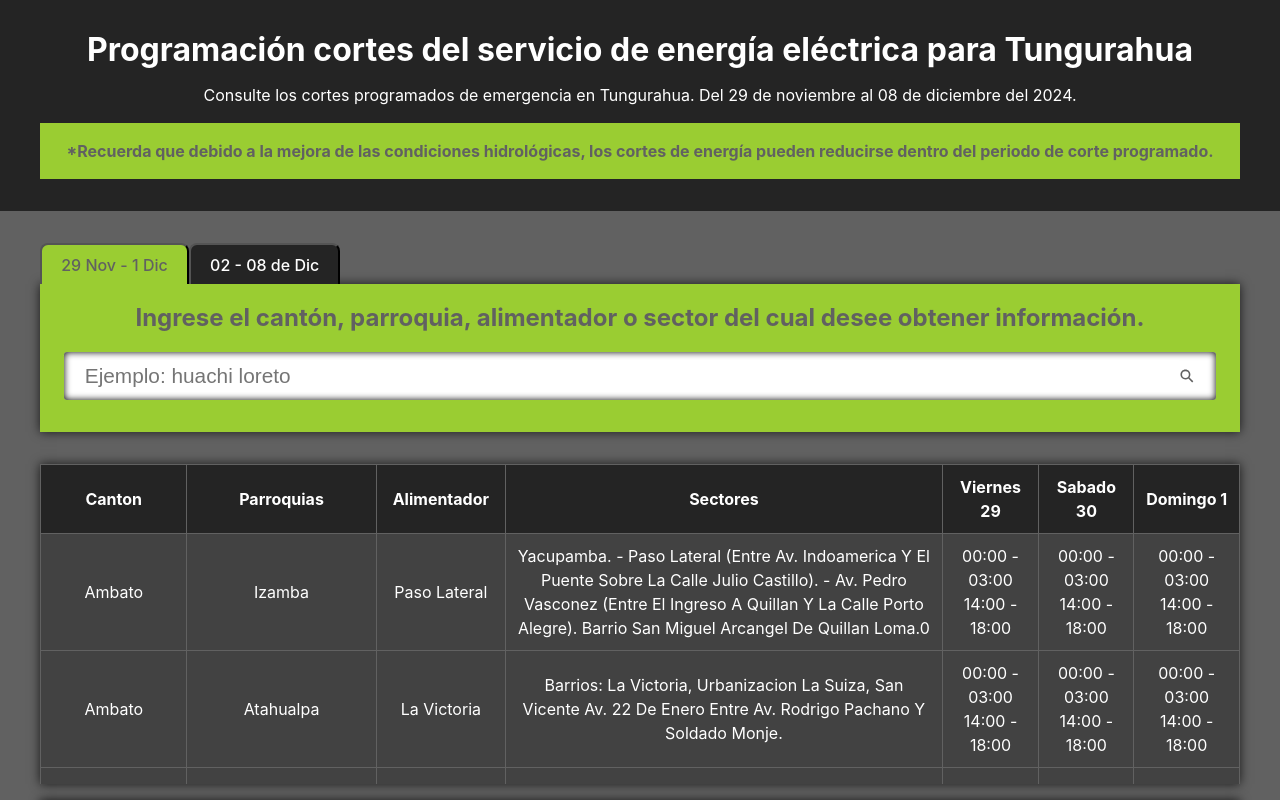
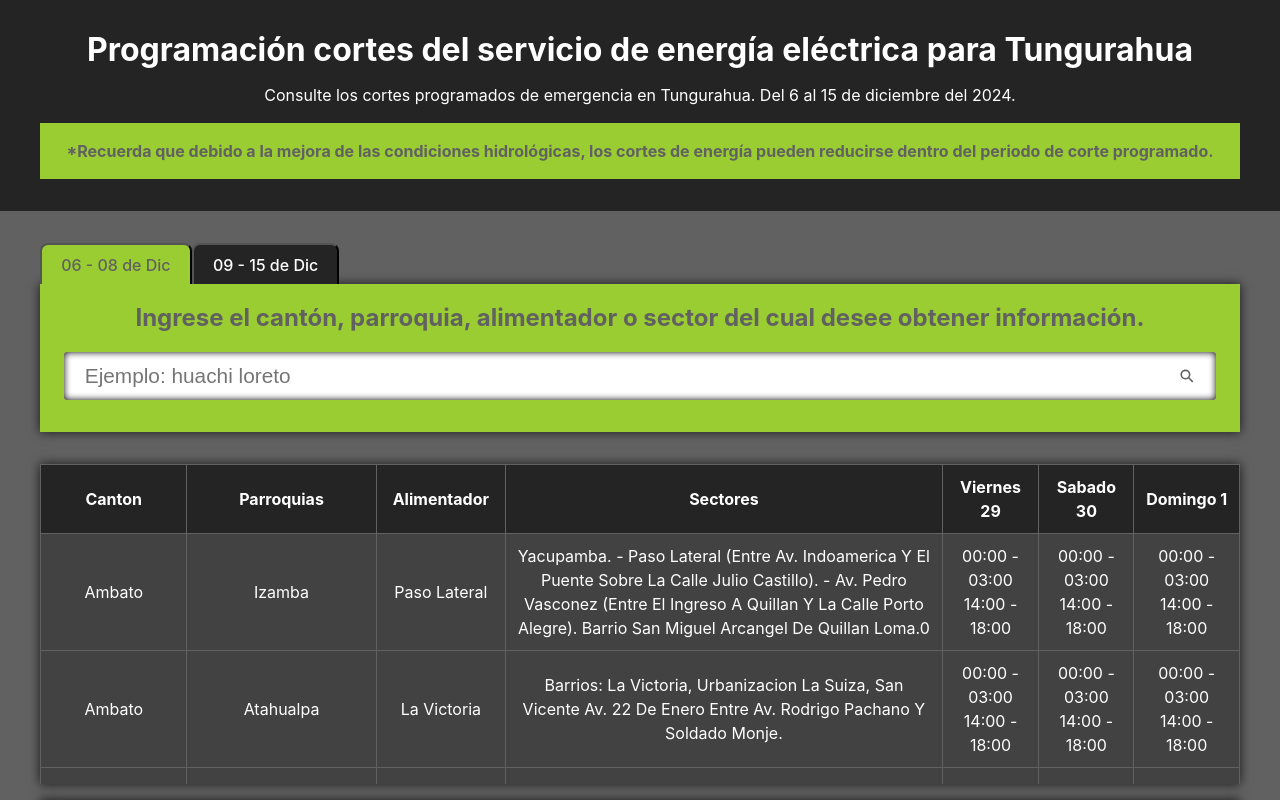
Before and after one commit to EstebanCarrilloG/info-cortes-tungurahua, a React (Vite) app: page / in a window 1280 px wide. Shown: the top 800 px of the page. Built offline with nearby package versions, Linux system fonts and the light colour scheme.

Commit message:
dates tabs render method changed

```diff
--- a/src/App.jsx
+++ b/src/App.jsx
@@ -9,9 +9,9 @@ import pageInfo from "./data/pageInfo.json";
 
 function App() {
   const [isVisible, setIsVisible] = useState(false);
-  const [week, setWeek] = useState("thisWeek");
+  const [week, setWeek] = useState("01");
   const [data, setData] = useState(getAllData(week));
-  const [active, setActive] = useState(true);
+  const [tabActive, setTabActive] = useState(week);
   const [searchValue, setSearchValue] = useState("");
   const mainRef = useRef(null);
   const [error, setError] = useState("");
@@ -53,24 +53,17 @@ function App() {
       <main>
         <div className="main-container container" id="main" ref={mainRef}>
           <div>
+            {pageInfo[0].tabsText.map((e) => (
               <button
-              className={`buttons-selection ${active ? "active" : ""}`}
+                className={`buttons-selection ${tabActive === e.id ? "active" : ""}`}
                 onClick={() => {
-                setWeek("thisWeek");
-                setActive(!active);
+                  setWeek(e.id);
+                  setTabActive(e.id);
                 }}
               >
-              {pageInfo[0].tabsText.actualy}
+                {e.text}
               </button>
-            <button
-              className={`buttons-selection ${!active ? "active" : ""}`}
-              onClick={() => {
-                setWeek("nextWeek");
-                setActive(!active);
-              }}
-            >
-              {pageInfo[0].tabsText.next}
-            </button>
+            ))}
           </div>
           <div className="forms-section">
             <form className="search-form" onSubmit={(e) => e.preventDefault()}>
@@ -120,7 +113,8 @@ function App() {
               ) : (
                 <p className="no-results-found">
                   <b>
-                    <span>ERROR: </span>No se encontraron resultados para el termino de busqueda: {" "}
+                    <span>ERROR: </span>No se encontraron resultados para el
+                    termino de busqueda:{" "}
                     <span>{searchValue.toUpperCase()}</span>
                   </b>
                 </p>
--- a/src/data/pageInfo.json
+++ b/src/data/pageInfo.json
@@ -1,9 +1,15 @@
 [
-   {
-    "pageDescription":"Consulte los cortes programados de emergencia en Tungurahua. Del 29 de noviembre al 08 de diciembre del 2024.",
-    "tabsText":{
-        "actualy": "29 Nov - 1 Dic",
-        "next":"02 - 08 de Dic"
-    }
-}
+  {
+    "pageDescription": "Consulte los cortes programados de emergencia en Tungurahua. Del 6 al 15 de diciembre del 2024.",
+    "tabsText": [
+      {
+        "id": "01",
+        "text": "06 - 08 de Dic"
+      },
+      {
+        "id": "02",
+        "text": "09 - 15 de Dic"
+      }
+    ]
+  }
 ]
--- a/src/scripts/dataSelection.js
+++ b/src/scripts/dataSelection.js
@@ -2,8 +2,12 @@ import thisWeek from "../data/thisWeek.json";
 import nextWeek from "../data/nextWeek.json";
 import thisWeekIndustrias from "../data/thisWeekIndustrias.json";
 import nextWeekIndustrias from "../data/nextWeekIndustrias.json";
-export default function dataSelection(week) {
-  return week == "thisWeek"
-    ? { general: thisWeek, industrias: thisWeekIndustrias }
-    : { general: nextWeek, industrias: nextWeekIndustrias };
+export default function dataSelection(id) {
+  let dataObject = {
+    "01Week": thisWeek,
+    "02Week": nextWeek,
+    "01WeekIndustrias": thisWeekIndustrias,
+    "02WeekIndustrias": nextWeekIndustrias
+  };
+  return { general: dataObject[id + "Week"], industrias: dataObject[id  + "WeekIndustrias"]};
 }
```
Lines whose indentation alone changed are shown as unchanged.
